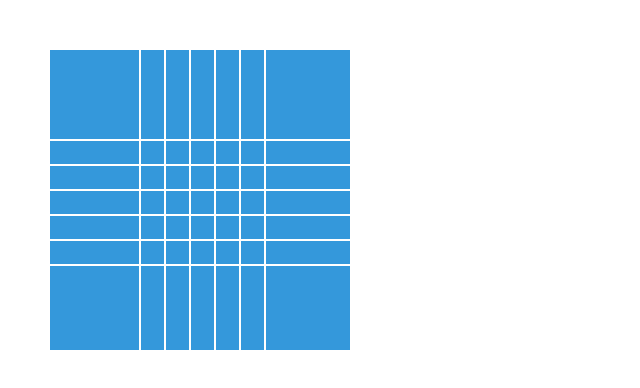
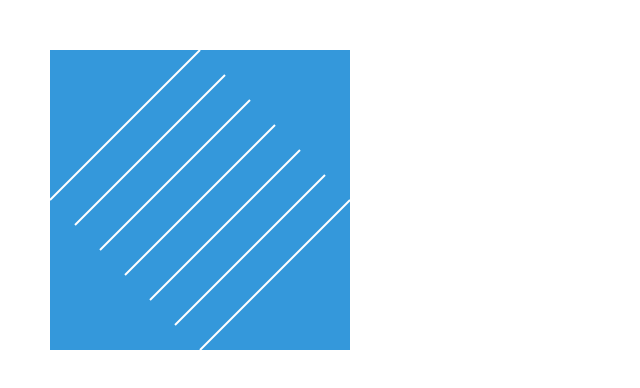
Before and after one commit to EHB-MCT/dev1-exercises-LouiseToThanh, a plain HTML site: page index.html in a window 1280 px wide. Shown: the whole page, without its empty margins (0-640 px from the left). Drawn offline with Linux system fonts and the light colour scheme.

Commit message:
oplossing 3.1c

```diff
--- /dev/null
+++ b/3-iteration-while/3-1-d.js
@@ -0,0 +1,21 @@
+"use strict";
+import context from "../../scripts/context.js";
+import * as Utils from "../../scripts/utils.js";
+
+draw();
+
+function draw() {
+    context.lineWidth = 2;
+    context.strokeStyle = "white";
+    context.fillStyle = "#3498DB";
+    context.fillRect(50, 50, 300, 300);
+    drawDiagonalLines();
+}
+
+function drawDiagonalLines() {
+    let i = 0 ;
+    while (i < 7) {   //while = zolang dit conditie geldt, doe dat opnieuw
+        Utils.drawLines(50+(i*25),200 + (i*25), 200 + (i*25),50+(i*25));
+        i = i + 1 ;
+    }
+}
--- a/index.html
+++ b/index.html
@@ -1,7 +1,7 @@
 <html>
 
 <head>
-    <script src="3-iteration-while/3-1-c.js" type="module"></script>
+    <script src="3-iteration-while/3-1-d.js" type="module"></script>
     <link rel="stylesheet" type="text/css" href="styles/index.css" />
 </head>
 
--- a/scripts/utils.js
+++ b/scripts/utils.js
@@ -10,10 +10,14 @@
  * @param {*} y1 y-coordinate of starting point
  * @param {*} y2 y coordinate of ending point
  */
-export function drawLines(x1, y1, x2, y2) {   //exp naar ander module, zonder 'default'
+export function drawLines(x1, y1, x2, y2 ) {   //exp naar ander module, zonder 'default'
     context.beginPath();
-    context.moveTo(x1,y1);
-    context.lineTo(x2,y2);
+    context.moveTo(x2,y2);
+    context.lineTo(x1,y1);
     context.stroke();
+}
 
+export function rgb(r,g,b) {
+    let rgb="rgb("+r+","+g+","+b+")";
+    return rgb
 }
```
